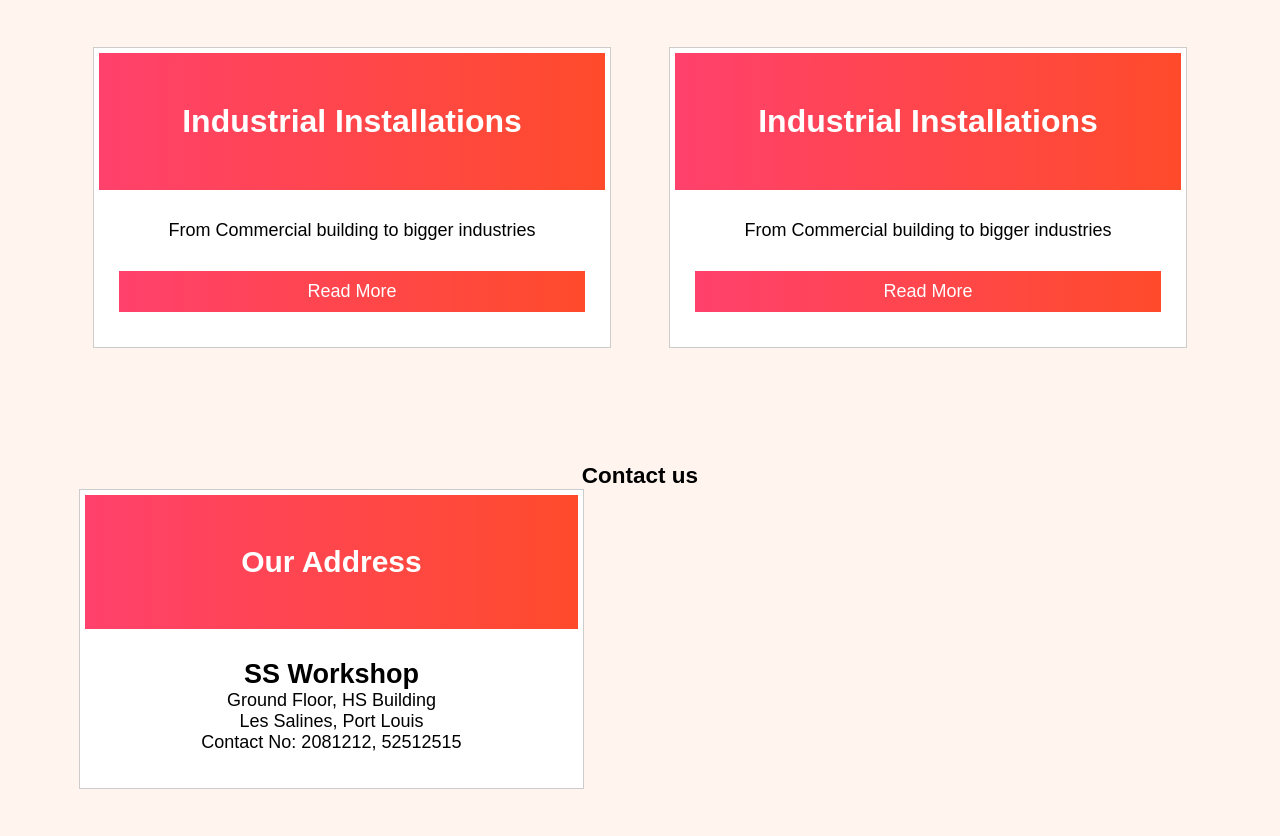
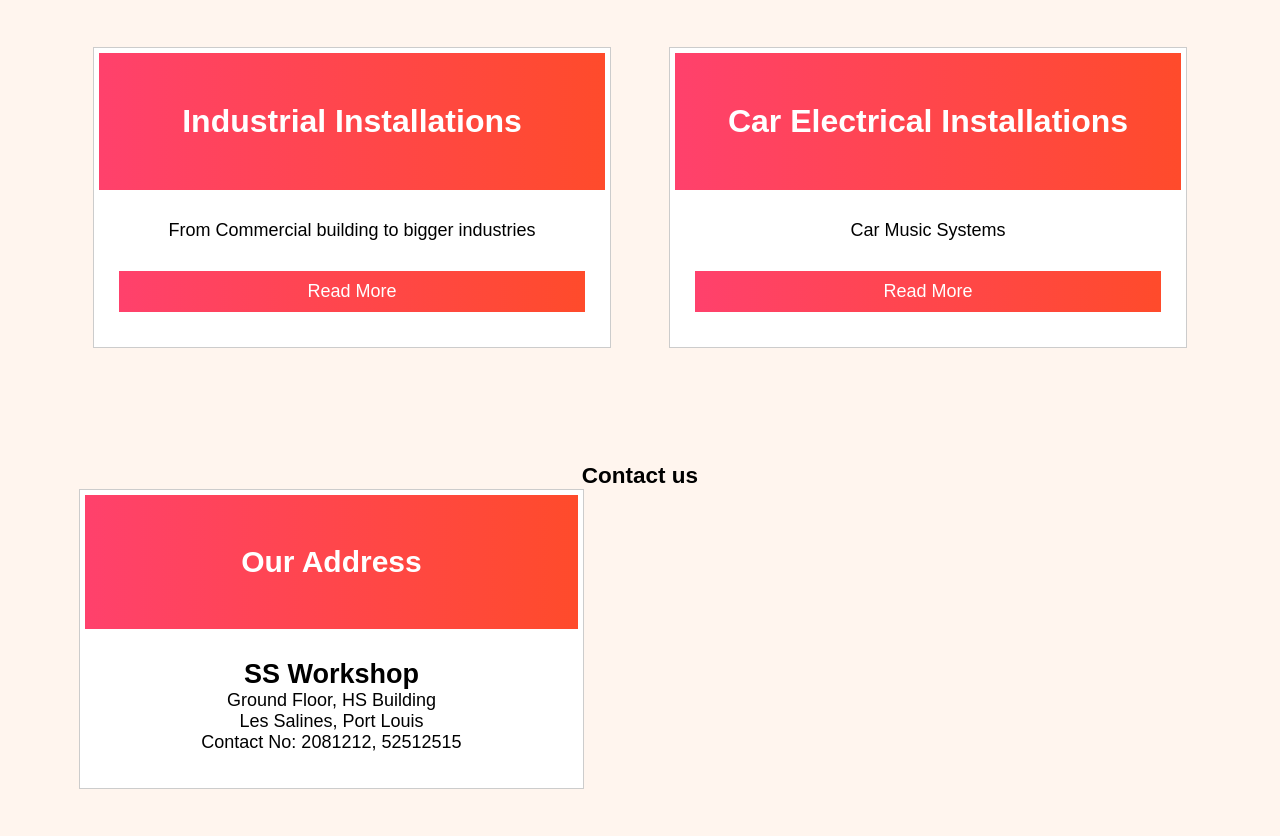
Before and after one commit to sahilsookun/webassignment, a plain HTML site: page index.html in a window 1280 px wide. Shown: the part 1973-2809 px from the top of the page. Drawn offline with Linux system fonts and the light colour scheme.

Commit message:
Update index.html

```diff
--- a/index.html
+++ b/index.html
@@ -79,11 +79,11 @@
 
             <div class="card">
                 <div class="card-header">
-                    <h1>Industrial Installations</h1>
+                    <h1>Car Electrical Installations</h1>
                 </div>
                 <div class="card-body">
                     <p>
-                        From Commercial building to bigger industries
+                        Car Music Systems
                     </p>
                     <a href="#" class="btn">Read More</a>
                 </div>
```
